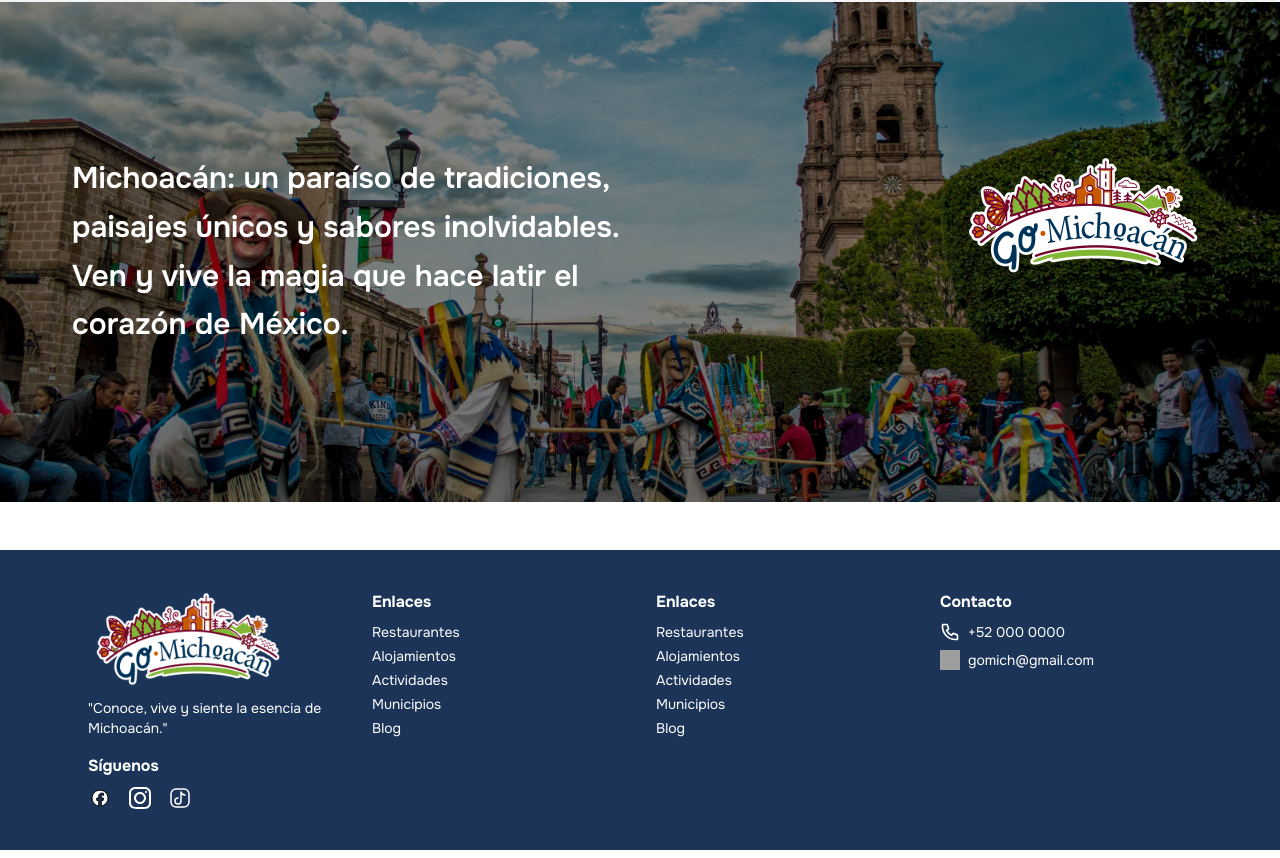
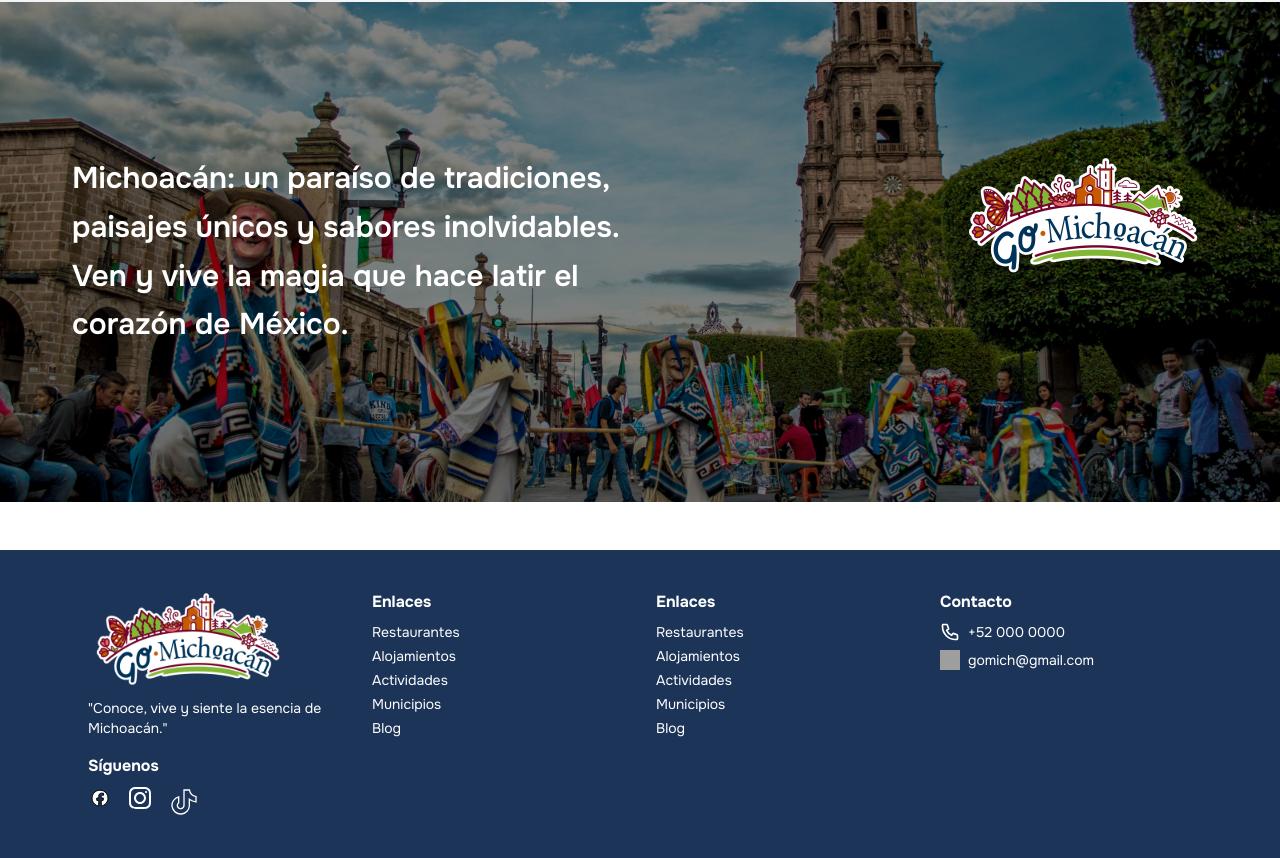
Before and after one commit to AlejandroTilin999/Ej_01, a Next.js app: page / in a window 1280 px wide. Shown: the part 4528-5386 px from the top of the page. Built offline with nearby package versions, Linux system fonts and the light colour scheme; grey boxes are pictures that could not be loaded.

Commit message:
Refactor Icons UCH02

```diff
--- /dev/null
+++ b/src/assets/icons/TiktokIcon.js
@@ -0,0 +1,16 @@
+const TiktokIcon = ({ w = 32, h = 32, fill, stroke = "#000" }) => {
+    return (
+        <svg
+            xmlns="http://www.w3.org/2000/svg"
+            width={ w }
+            height={ h }
+            viewBox="0 0 24 24"
+            fill={ fill || "none"}
+            stroke={ stroke }
+            >
+            <path /><path d="M21 7.917v4.034a9.948 9.948 0 0 1 -5 -1.951v4.5a6.5 6.5 0 1 1 -8 -6.326v4.326a2.5 2.5 0 1 0 4 2v-11.5h4.083a6.005 6.005 0 0 0 4.917 4.917z" />
+        </svg>
+    )
+}
+
+export default TiktokIcon
--- a/src/components/Footer.js
+++ b/src/components/Footer.js
@@ -1,4 +1,6 @@
 'use client'
+
+import TiktokIcon from '@/assets/icons/TiktokIcon'
 
 import Link from 'next/link'
 import Container from '@/components/ui/Container'
@@ -21,7 +23,7 @@ const Footer = () => {
               <img src="/img/svg/instagram-svgrepo-comB.svg" alt="Instagram" className="w-6 h-6" />
             </Link>
             <Link href="#" className="hover:text-gray-300 cursor-pointer">
-              <img src="/img/svg/tiktok-svgrepo-comB.svg" alt="TikTok" className="w-6 h-6" />
+              <TiktokIcon stroke="#fff" />
             </Link>
           </div>
         </div>
```
